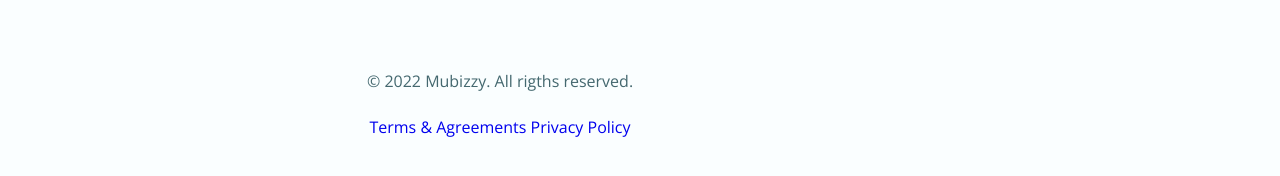
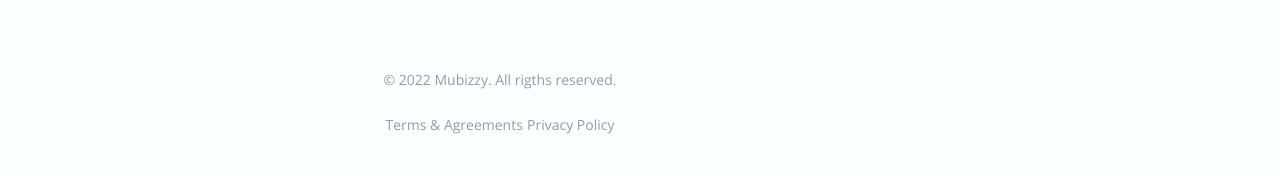
Before and after one commit to mubizzy/sites, a plain HTML site: page index.html in a window 1280 px wide. Shown: the part 4648-4824 px from the top of the page. Drawn offline with nearby package versions, Linux system fonts and the light colour scheme.

Commit message:
working with the CSS footer section 7

```diff
--- a/assets/css/style.css
+++ b/assets/css/style.css
@@ -704,3 +704,9 @@ input {
   row-gap: 1.5rem;
   text-align: center;
 }
+
+.footer__copy,
+.footer__terms-link {
+  font-size: var(--small-font-size);
+  color: var(--text-color-light);
+}
```
